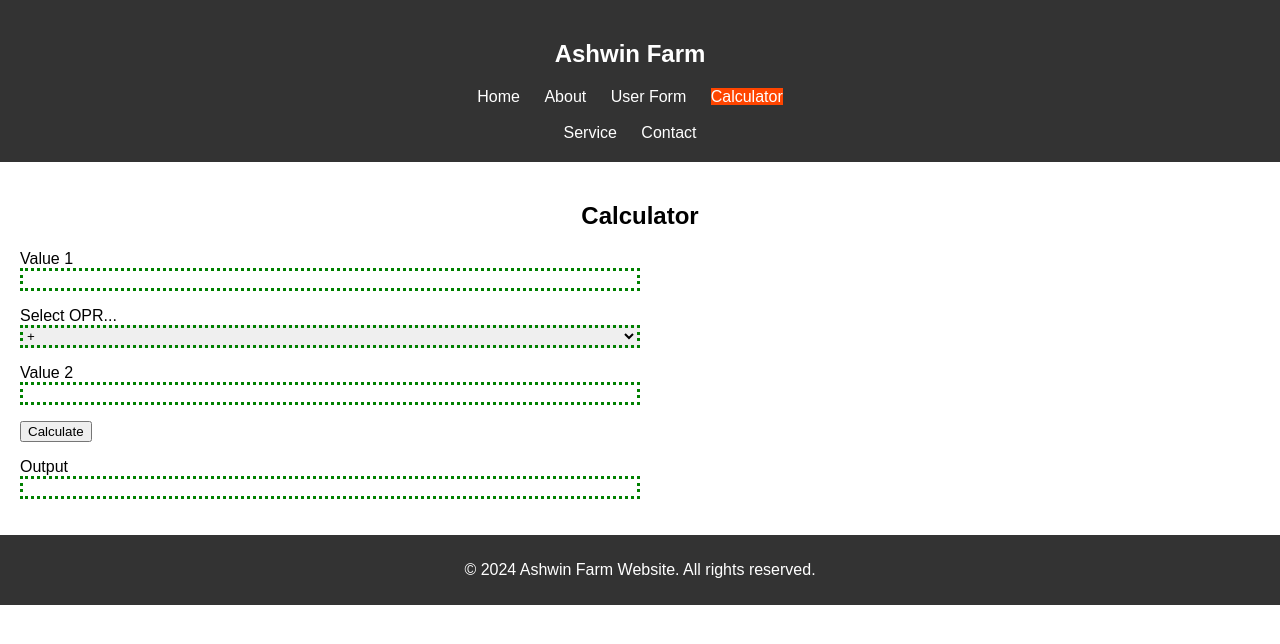
After one commit to ashwinparajuli/ashwinparajuli, a Django app: page /calculator/ in a window 1280 px wide. The commit adds this page. Shown: the top 644 px of the page. Run offline with Django 5.2, Linux system fonts and the light colour scheme.

Commit message:
calculator

```diff
--- a/azy/urls.py
+++ b/azy/urls.py
@@ -23,7 +23,9 @@ urlpatterns = [
     path('', views.homePage),
     path('home/', views.homePage,name='home'),
     path('about-us/', views.aboutUs,name='about'),
-    path('contact/', views.contact),
-
-    path('services/', views.services)
+    path('user-form/', views.userForm,name='form'),
+    path('submit-form/', views.submitForm,name='submitform'),
+    #path('/#services/', views.homePage,name='services'),
+    #path('/#contact/', views.homePage,name='contact'),
+    path('calculator/', views.calculator,name='calculator'),
 ]
--- a/azy/views.py
+++ b/azy/views.py
@@ -1,11 +1,13 @@
-from django.http import HttpResponse
+from django.http import HttpResponse, HttpResponseRedirect
+from django.shortcuts import render, redirect
+from .forms import usersForm
 
-
-from django.shortcuts import render
 
 
 def homePage(request):
-     return render(request,"index.html")
+    if request.method=="GET":
+        output=request.GET.get('output')
+    return render(request,"index.html",{'output':output})
 
 
 
@@ -24,11 +26,92 @@ def homePage(request):
 
 
 
+
 def aboutUs(request):
-    return render(request,"about.html")
+    return render(request,"about-us.html")
 
-def services(request):
-    return render(request,"services.html")
+#def contact(request):
+    #return render(request,"contact.html")
 
-def contact(request):
-    return render(request,"contact.html")
+def calculator(request):
+    c=''
+    data={}
+    try:
+        if request.method=="POST":
+            n1=eval(request.POST.get('num1'))
+            n2=eval(request.POST.get('num2'))
+            opr=request.POST.get('opr')
+            if opr=='+':
+                c=n1+n2
+
+            elif opr=='-':
+                c=n1-n2
+
+            elif opr=='*':
+                c=n1*n2
+
+            elif opr=='/':
+                c=n1/n2
+
+        data={
+            'n1':n1,
+            'n2':n2,
+            'opr':opr,
+            'c':c
+        }
+
+    except:
+        c="...Invalid OPR..."
+    print(c)
+    return render(request,"calculator.html",data)
+
+
+
+def userForm(request):
+    finalans=0
+    fn=usersForm()
+
+    data={'form':fn}
+    try:
+        if request.method=="POST":
+
+            n1=int(request.POST.get('num1'))
+            n2=int(request.POST.get('num2'))
+            n3=int(request.POST.get('num3'))
+            finalans=n1+n2+n3;
+            data={
+                'form':fn,
+
+                'output':finalans
+            }
+            url="/?output={}".format(finalans)
+            #return HttpResponseRedirect(url)
+            return redirect(url)
+    except:
+        pass
+    return render(request,"userform.html",data)
+
+
+
+def submitForm(request):
+    fianlans=0
+    data={}
+    try:
+        if request.method=="POST":
+
+            n1=int(request.POST.get('num1'))
+            n2=int(request.POST.get('num2'))
+            n3=int(request.POST.get('num3'))
+            finalans=n1+n2+n3;
+            data={
+                'n1':n1,
+                'n2':n2,
+                'n3':n3,
+                'output':finalans
+            }
+
+            return HttpResponse(finalans)
+
+    except:
+        pass
+    return render(request,"userform.html")
--- a/static/styles.css
+++ b/static/styles.css
@@ -12,11 +12,9 @@ header {
 }
 
 header .active a{
-    background-color: black;
+    background-color: orangered;
 
 }
-
-
 
 
 nav ul {
@@ -38,6 +36,12 @@ nav ul li a {
 
 }
 
+nav ul li a {
+    color: #fff;
+    text-decoration: none;
+
+}
+
 main {
     padding: 20px;
 }
@@ -46,6 +50,28 @@ section {
     margin-bottom: 20px;
 }
 
+
+
+.form{
+    text-align: center;
+}
+
+.about{
+    text-align: center;
+}
+
+main .about{
+    text-align: center;
+}
+
+.form-control{
+    width: 50%;
+    border: green;
+    border-style: dotted;
+
+}
+
+
 footer {
     background-color: #333;
     color: #fff;
--- /dev/null
+++ b/templates/base/base.html
@@ -0,0 +1,9 @@
+
+{% include 'header-footer/header.html' %}
+
+{% block content %}
+
+{% endblock content %}
+
+
+{% include 'header-footer/footer.html' %}
--- /dev/null
+++ b/templates/calculator.html
@@ -0,0 +1,41 @@
+<title>Calculator</title>
+<link rel="stylesheet" href="/static/styles.css">
+{% extends 'base/base.html' %}
+
+{% block content %}
+
+    <main>
+
+    <section class="form">
+        <form><h2>Calculator</h2></form>
+    </section>
+
+<div class="row">
+    <div class="col-12">
+        <form method="post">
+            {% csrf_token %}
+            <label>Value 1</label></br>
+            <input type="text" value="{{n1}}" name="num1" class="form-control"/><p>
+                <label>Select OPR...</label></br>
+            <select name="opr" value="{{opr}}" class="form-control"/>
+
+                <option Value="+">+</option>
+                <option Value="-">-</option>
+                <option Value="*">*</option>
+                <option Value="/">/</option>
+            </select><p>
+            <label>Value 2</label></br>
+            <input type="text" value="{{n2}}" name="num2" class="form-control"/><p>
+
+            <button type"submit">Calculate</button><p>
+
+            <label>Output</label></br>
+            <input type="text" value="{{c}}" class="form-control"/><p>
+        </form>
+    </div>
+</div>
+
+</main>
+
+
+{% endblock content %}
--- a/templates/header.html
+++ b/templates/header-footer/header.html
@@ -17,12 +17,21 @@
     <li class="{% if request.path == url %} active {% endif %}">
         <a href="{{url}}">About</a></li>
 
+{% url 'form' as url %}
+    <li class="{% if request.path == url %} active {% endif %}">
+        <a href="{{url}}">User Form</a></li>
 
-            <li>
-                <a href="#services">Services</a></li>
+{% url 'calculator' as url %}
+    <li class="{% if request.path == url %} active {% endif %}">
+        <a href="{{url}}">Calculator</a></li>
+    </br></br>
 
-            <li>
-                <a href="#contact">Contact</a></li>
+
+<li>
+        <a href="/#services">Service</a></li>
+
+<li>
+        <a href="/#contact">Contact</a></li>
 
         </ul>
     </nav>
```
Also changed, not shown: azy/forms.py (added, +10 -0 lines), templates/about-us.html (added, +15 -0 lines), templates/about.html (deleted, +0 -27 lines), templates/base.html (deleted, +0 -9 lines), templates/base2.html (deleted, +0 -8 lines), templates/contact.html (deleted, +0 -24 lines), templates/header2.html (deleted, +0 -23 lines), templates/index.html (+7 -1 lines), templates/services.html (deleted, +0 -18 lines), templates/userform.html (added, +42 -0 lines), db.sqlite3, templates/header-footer/footer.html (renamed from templates/footer.html).
